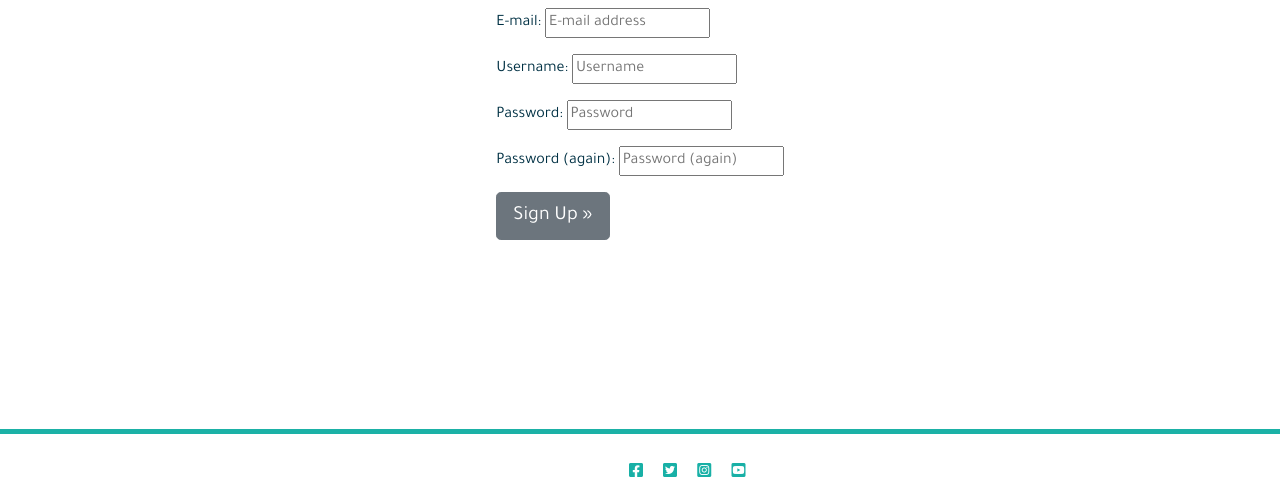
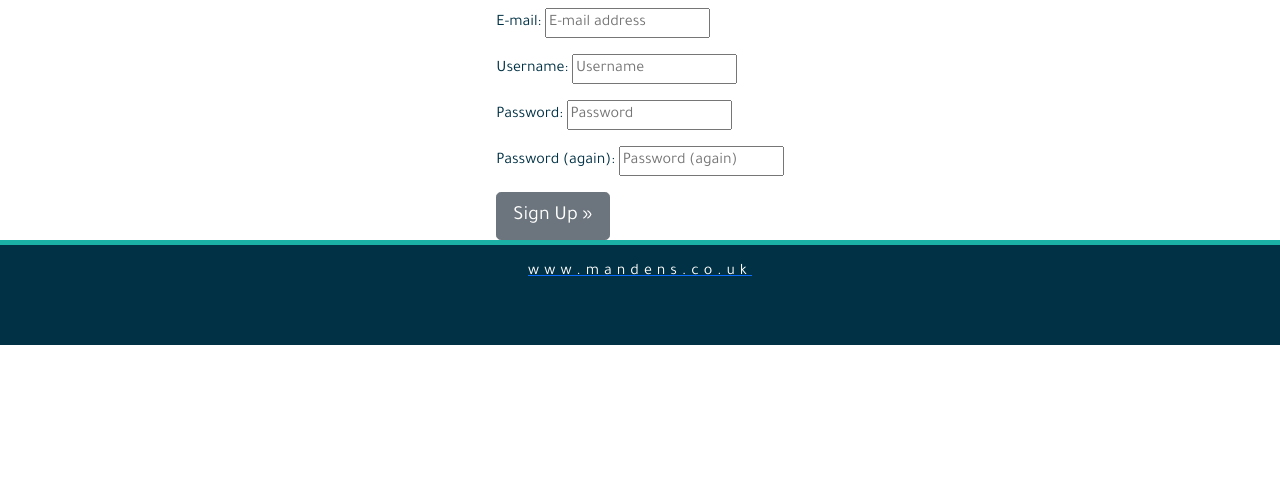
Before and after one commit to GeorgieEggleton/business-listing-form, a Django app: page /accounts/signup/ in a window 1280 px wide. Shown: the part 302-800 px from the top of the page. Run offline with Django 3.2, Linux system fonts and the light colour scheme.

```diff
--- a/static/css/style.css
+++ b/static/css/style.css
@@ -40,6 +40,10 @@
 
 .navbar {
     background-color: #013144;
+}
+
+.navbar-toggler{
+    color: #fff;
 
 }
 
@@ -239,8 +243,6 @@ i {
 }
 
 
-
-
 .btn-like{
     border: none;
 }
@@ -248,6 +250,22 @@ i {
 .btn-edit{
     background-color: #fff;
 }
+
+.footer{
+    width: 100%;
+    height: 100px;
+    background-color: #013144;
+}
+
+.footer-text{
+    font-family: Tajawal, sans-serif;
+    color: #fff;
+    padding-top: 15px;
+    letter-spacing: 5px;
+    text-decoration: none;
+}
+
+
 /*Screens smaller than 700px*/
 @media only screen and (max-width: 700px) {
 
--- a/templates/base.html
+++ b/templates/base.html
@@ -71,13 +71,12 @@
 
     <!-- Footer -->
 
-    <footer class="footer mt-auto py-3 dark-bg">
+    <footer class="text-center">
         <div id="strip"></div>
-        <p class="m-0 text-center text-white">Made by Code Instituters</p>
-        <p class="m-0 text-center text-white">Follow us: <i class="fab fa-facebook-square ms-3"></i>
-            <i class="fab fa-twitter-square ms-3"></i>
-            <i class="fab fa-instagram-square ms-3"></i>
-            <i class="fab fa-youtube-square ms-3"></i></p>
+        <div class="footer">
+            <a href="https://mandens.co.uk" target="_blank" rel="noopener"
+                    aria-label="Visit the main Mandens website (opens in a new tab)"><p class="footer-text">www.mandens.co.uk</p></a>
+        </div>
     </footer>
 </body>
 
```
